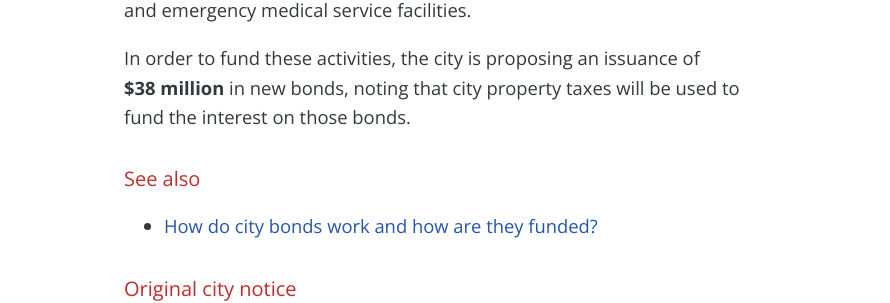
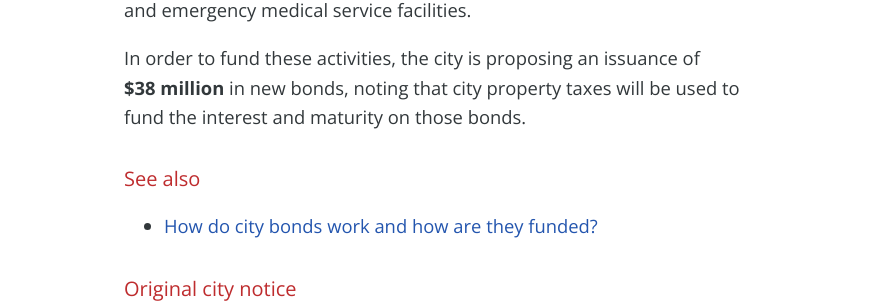
Before and after one commit to h3h/austinprops.city, a Jekyll site: the page built from _posts/2018-10-12-proposition-f.md, in a window 1280 px wide. Shown: the part 304-607 px from the top of the page, without its empty margins (196-1086 px from the left). Built offline with Jekyll 4.4.1, drawn with Linux system fonts in a browser that asks for light colours.

Commit message:
Fix bond funding language on bond props

```diff
--- a/_posts/2018-10-12-proposition-f.md
+++ b/_posts/2018-10-12-proposition-f.md
@@ -10,7 +10,7 @@ emergency medical service facilities.
 
 In order to fund these activities, the city is proposing an issuance
 of <nobr><strong>$38 million</strong></nobr> in new bonds, noting that city
-property taxes will be used to fund the interest on those bonds.
+property taxes will be used to fund the interest and maturity on those bonds.
 
 ## See also
 
```
Also changed, not shown: _posts/2018-10-12-proposition-c.md (+1 -1 lines), _posts/2018-10-12-proposition-d.md (+1 -1 lines), _posts/2018-10-12-proposition-e.md (+1 -1 lines), _posts/2018-10-12-proposition-g.md (+1 -1 lines).
